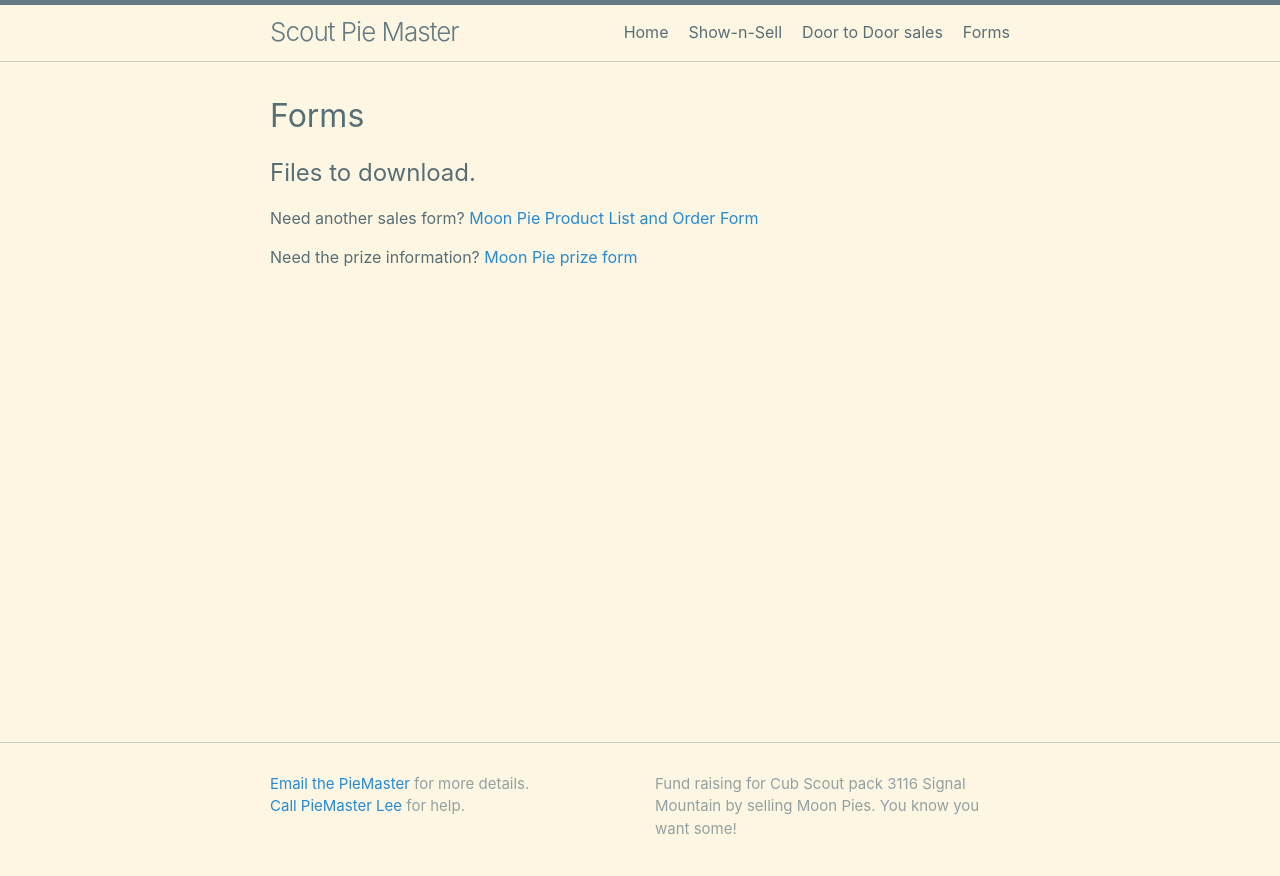
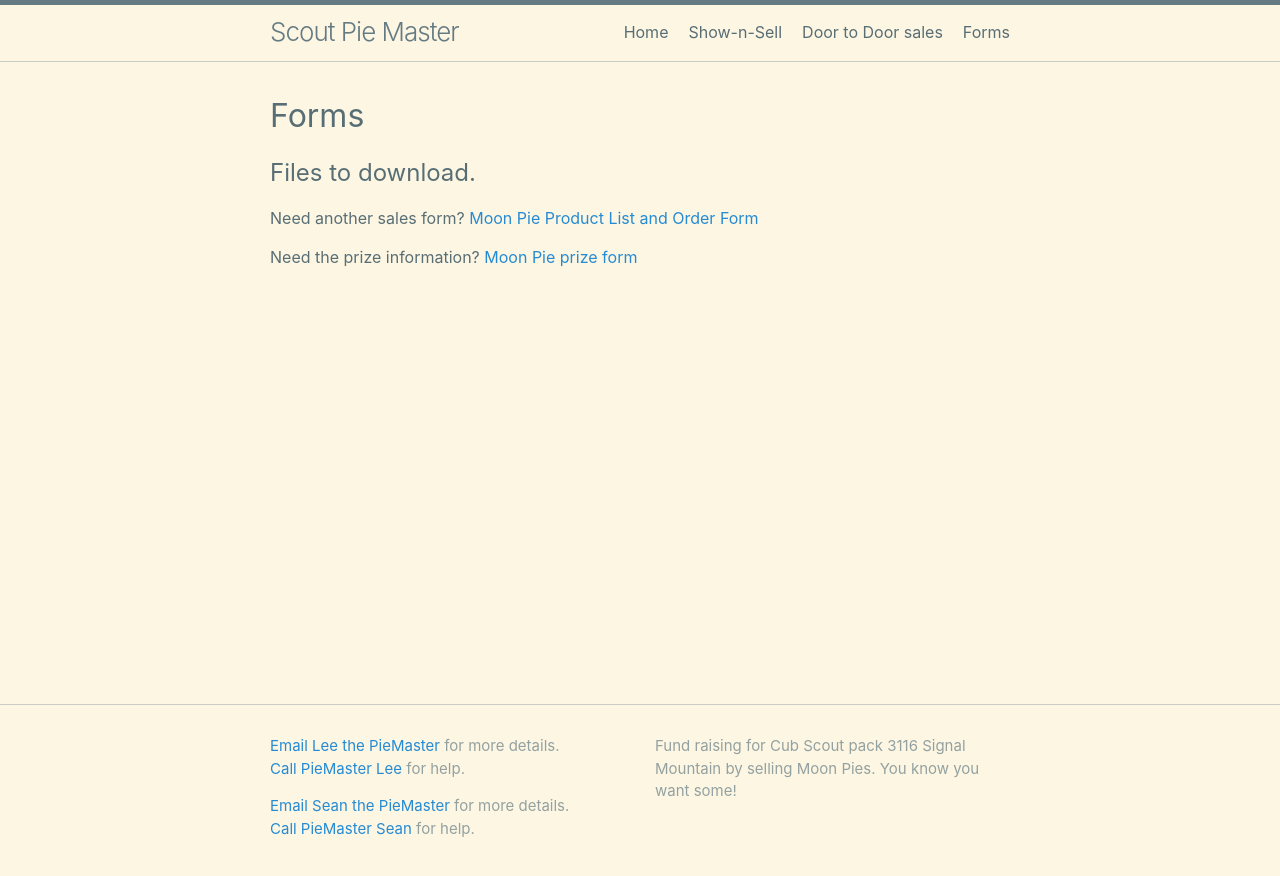
Before and after one commit to CodeJourneymen/scoutpiemaster, a Jekyll site: the page built from forms.md, in a window 1280 px wide. Shown: the top 876 px of the page. Built offline with Jekyll 4.4.1, drawn with Linux system fonts in a browser that asks for light colours.

Commit message:
Update footer.html
added Sean

```diff
--- a/_includes/footer.html
+++ b/_includes/footer.html
@@ -15,9 +15,14 @@
         </p>
 -->
 <p>
-  <a href="mailto:lee@codejourneymen.com.com">Email the PieMaster</a> for more details.
+  <a href="mailto:lee@codejourneymen.com">Email Lee the PieMaster</a> for more details.
   <br/>
   <a href="tel:4044051194">Call PieMaster Lee</a> for help.
+</p>
+<p>
+  <a href="mailto:sdorsy@gmail.com">Email Sean the PieMaster</a> for more details.
+  <br/>
+  <a href="tel:2022464633">Call PieMaster Sean</a> for help.
 </p>
       {%- if site.author %}
         <ul class="contact-list">
```
